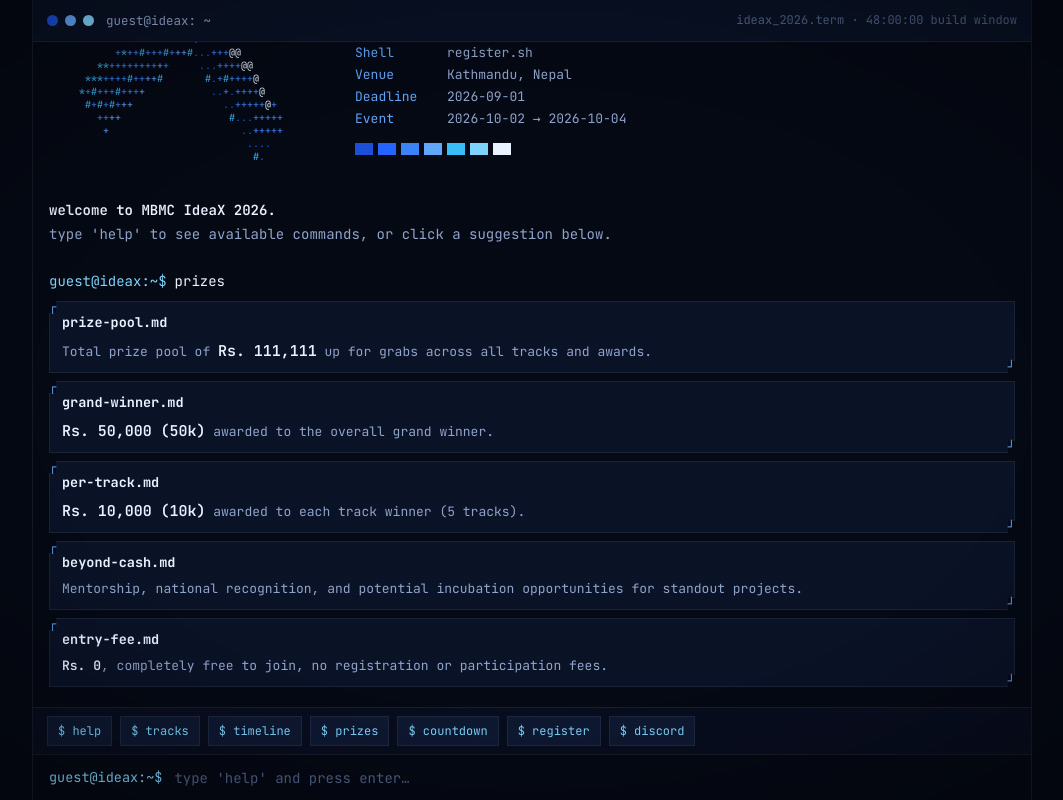
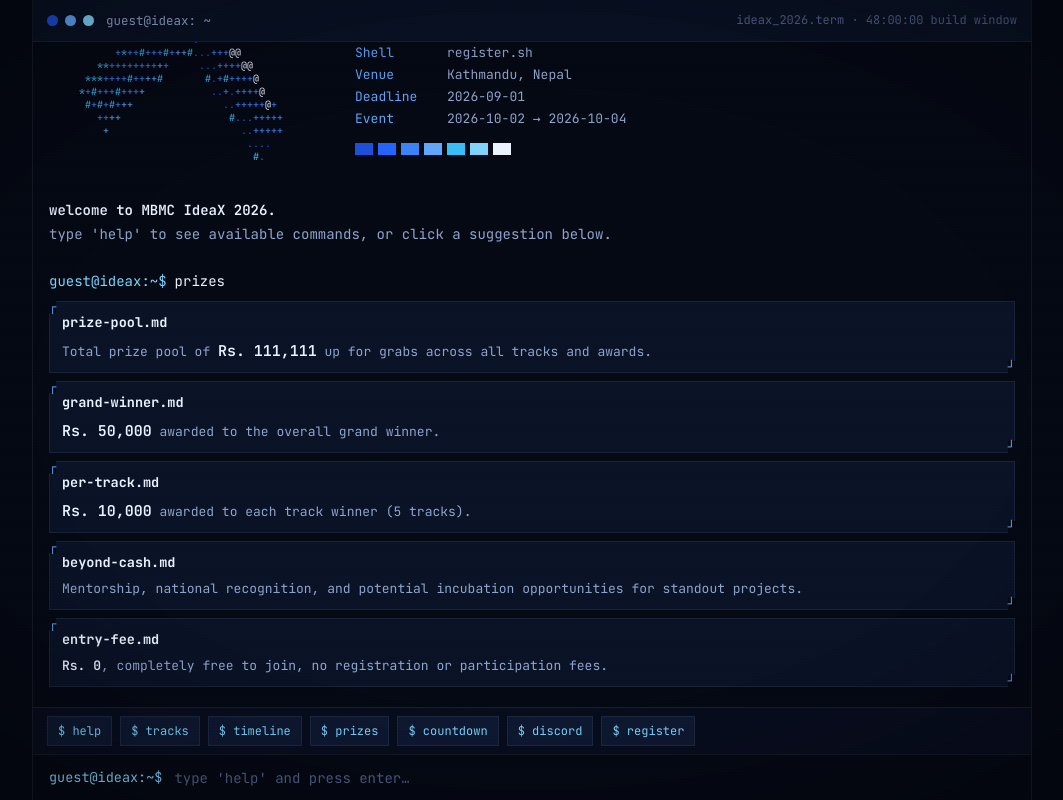
Before and after one commit to Abhishrent/ideax-website-redesign-2026, a React (Vite) app: page / in a window 1280 px wide. Both pictures are taken after a click on the button "$ prizes". Shown: the whole page, without its empty margins (108-1171 px from the left). Built offline with nearby package versions, Linux system fonts and the light colour scheme.

Commit message:
Redesign: update favicon, OutputPane, SuggestionChips, and index.html

```diff
--- a/index.html
+++ b/index.html
@@ -4,7 +4,7 @@
     <meta charset="UTF-8" />
     <meta name="viewport" content="width=device-width, initial-scale=1.0, viewport-fit=cover" />
     <title>guest@ideax:~$</title>
-    <link rel="icon" type="image/svg+xml" href="/favicon.svg" />
+    <link rel="icon" type="image/svg+xml" href="/favicon.png" />
     <meta name="description" content="MBMC IdeaX 2026, an interactive terminal. Type help to get started." />
     <link rel="preconnect" href="https://fonts.googleapis.com" />
     <link rel="preconnect" href="https://fonts.gstatic.com" crossorigin />
--- a/src/components/OutputPane.jsx
+++ b/src/components/OutputPane.jsx
@@ -208,13 +208,13 @@ export default function OutputPane({ items, onRunCommand, outputRef, onFocusInpu
             <div className="card">
               <h3>grand-winner.md</h3>
               <p>
-                <span className="strong" style={{ fontSize: '1.15em' }}>Rs. 50,000 (50k)</span> awarded to the overall grand winner.
+                <span className="strong" style={{ fontSize: '1.15em' }}>Rs. 50,000</span> awarded to the overall grand winner.
               </p>
             </div>
             <div className="card">
               <h3>per-track.md</h3>
               <p>
-                <span className="strong" style={{ fontSize: '1.15em' }}>Rs. 10,000 (10k)</span> awarded to each track winner (5 tracks).
+                <span className="strong" style={{ fontSize: '1.15em' }}>Rs. 10,000</span> awarded to each track winner (5 tracks).
               </p>
             </div>
             <div className="card">
--- a/src/components/SuggestionChips.jsx
+++ b/src/components/SuggestionChips.jsx
@@ -7,8 +7,8 @@ export default function SuggestionChips({ onRunCommand }) {
     { label: '$ timeline', cmd: 'timeline' },
     { label: '$ prizes', cmd: 'prizes' },
     { label: '$ countdown', cmd: 'countdown' },
-    { label: '$ register', cmd: 'register' },
-    { label: '$ discord', cmd: 'discord' }
+    { label: '$ discord', cmd: 'discord' },
+    { label: '$ register', cmd: 'register' }
   ]
 
   return (
```
Also changed, not shown: public/favicon.png (added), public/favicon.svg (deleted).
